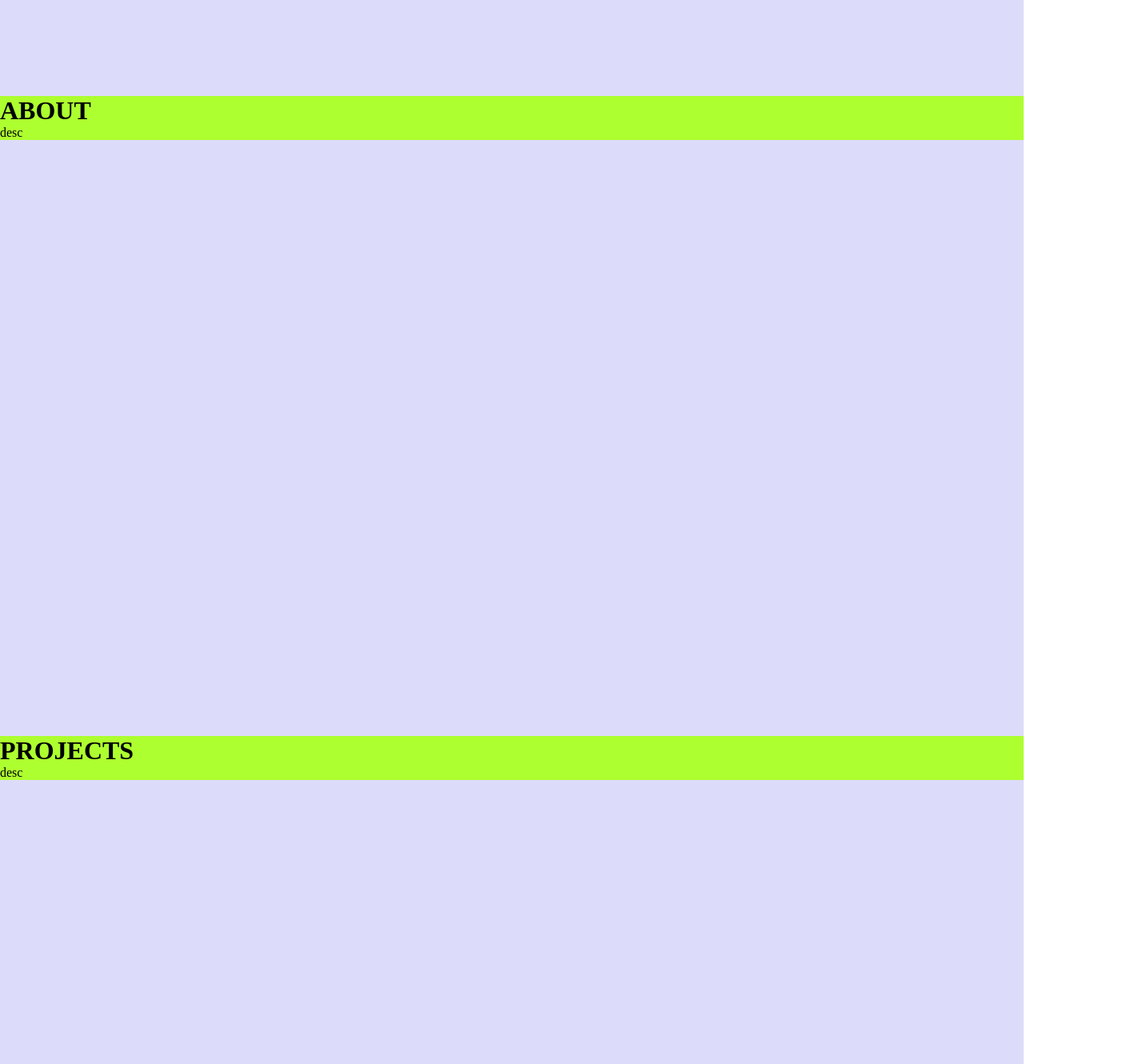
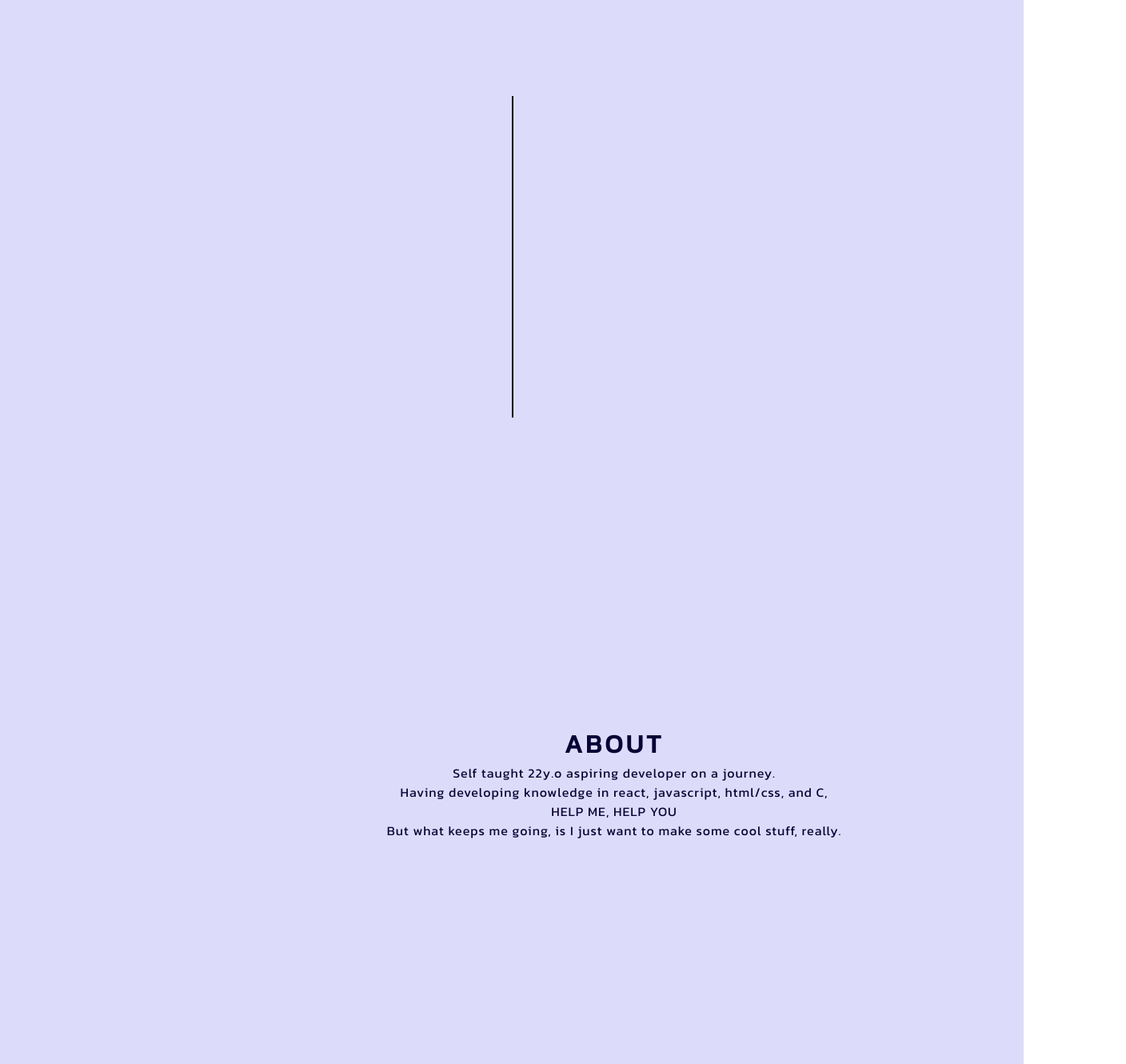
Before and after one commit to Wazmond/Web-Portfolio-React, a React (Vite) app: page / in a window 1280 px wide. Shown: the part 680-2010 px from the top of the page at 80% size, 1408 px wide, since content can reach past the window. Built offline with nearby package versions, Linux system fonts and the light colour scheme.

Commit message:
Changes
Removed experiences & educations tab and content

```diff
--- a/src/NavBar2.jsx
+++ b/src/NavBar2.jsx
@@ -10,11 +10,12 @@ const NavBar = styled.div`
 const Container = styled.div`
     display: flex;
     padding: 10px 10px;
-    `;
+`;
 const HomeContainer = styled.div`
     margin-right: auto;
 `;
 const LinkContainer = styled.div``;
+
 const Link = styled.a`
     text-decoration: none;
     font-family: Kanit;
@@ -44,8 +45,6 @@ export default function Navbar() {
             <LinkContainer>
               <Link href="#about">ABOUT</Link>
               <Link href="#projects">PROJECTS</Link>
-              <Link href="#experience">EXPERIENCE</Link>
-              <Link href="#education">EDUCATION</Link>
               <Link href="#contact">CONTACT</Link>
             </LinkContainer>
           </Container>
--- a/src/Page.jsx
+++ b/src/Page.jsx
@@ -1,26 +1,87 @@
 import styled from "styled-components";
-import { HomePage, TextContainer} from "./PageData/Home"
+import { HomePage, HomeTextContainer} from "./PageData/Home"
+import { About, AboutTextContainer, AboutTimeLineContainer } from "./PageData/About"
+import { Projects,
+    ProjectsContainer,
+    ProjectsCard,
+    // ProjectsDisplay,
+    // ProjectsDescription,
+    ProjectsTitle } from "./PageData/Projects"
 
+
+const PagesContainer = styled.div`
+    background-color: #dcdcfa;
+    width: 100%;
+    `;
 const Psegment = styled.div`
     /* border: 5px solid black; */
-    background-color: #dcdcfa;
     width: 100%;
     height: 100vh;
     scroll-margin-top: 47px;
 `;
 
-const About = styled.div`
-    background-color: greenyellow;
+const Guideline = styled.div`
+    border: 1px solid black;
+    width: 0;
+    height: 50vh;
+    position: relative;
+    left: 50%;
+    margin-left: -0.5px;
+    margin-bottom: calc(50vh - 56.5px);
+    padding: 0;
 `;
-const Projects = styled.div`
-    background-color: greenyellow;
-`;
-const Experience = styled.div`
-    background-color: greenyellow;
-`;
-const Education = styled.div`
-    background-color: greenyellow;
-`;
+/* -x-x-x-x- TO DO LIST -x-x-x-x-
+
+Design the theme of website more.
+    Key being minimalistic, clean, simple yet with many features or details.
+Make a custom scroll bar to suit the current layout of light blue + dark blue
+Make a prompt or signal of somesorts to tell you to scroll down
+    an animated arrow sign pointing down
+    simple line going down
+Make a button that brings you to the very top of the screen
+@media function to change layout of website if it becomes smaller
+    Smaller or viewing from a phone etc.
+    Menu button that shows all the options but in a sleeker way?
+Interactive buttons
+    Navbar could be more interactive. Change pointer to default when hovering over options.
+        Animated hover underlines?
+        Box around options that becomes shaded?
+        Font gets bigger possibly on hover?
+            Letter spacing or font size
+    In About section, an interactive timeline?
+        More details on click or images etc.
+Create some sort of animated background
+    Blur bubble on pointer?
+    Animated mural/design
+    Animated face? thats responsive.
+    Text animation?
+        Text might scale out or change from opacity 0 to 100 in x time etc.
+        Text like from TeneT? or something that might rotate?
+
+import socials in forms of logos that hrefs to a link
+    including (GitHub, LinkedIn, )
+Think of an image or design to put on screen as its very empty.
+    Photo of myself? maybe animated?
+
+About,
+Think of an about description
+Could possibly include my experience there too (work history)
+    Could make it a timeline since birth (birth, school(s), jobs, hobbies(maybe) and commitments)
+    possibly interactive? where you click, more details show up.
+
+Projects,
+Create a grid like structure. where you have an image, and a description underneath it.
+Things to include so far. basic google app script for sheets (SDS call log functions)
+    Current Website(s)?
+
+Contacts
+Include info like my email address or phone number.
+    in forms of logos etc and when you click, it makes you open your email to my email address
+        Could even make it have a 'template' or a placeholder in the email saying "I want to hire you" etc or some sort of placeholder.
+Possibly come up with my own logo? and display it
+*/
+
+
 const Contact = styled.div`
     background-color: greenyellow;
 `;
@@ -33,41 +94,52 @@ const Gap = styled.div` // Used at the very top, under navbar
     padding: 0;
 `;
 
+function Age() {
+    var today = new Date();
+    var birthDate = new Date(2001, 10, 25);
+
+    var age = today.getFullYear() - birthDate.getFullYear();
+    var months = today.getMonth() - birthDate.getMonth();
+    if (months < 0 || (months === 0 && today.getDate() < birthDate.getDate())) {
+        age--;
+    }
+    return age;
+}
 
 export default function Page() {
     return(
         <>
+        <PagesContainer>
             <Psegment id="home">
                     <HomePage>
-                        <TextContainer>
+                        <HomeTextContainer>
                             <h1>Hi I'm <name>Ryuichi Nakamura</name></h1>
                             <p>I'm an aspiring developer based in Sydney.</p>
-                        </TextContainer>
+                        </HomeTextContainer>
                     </HomePage>
             </Psegment>
+            <Guideline />
             <Psegment  id="about">
                     <About>
-                        <h1>ABOUT</h1>
-                        <p>desc</p>
+                        <AboutTextContainer>
+                            <h1>ABOUT</h1>
+                            <p>Self taught <Age />y.o aspiring developer on a journey.</p>
+                            <p>Having developing knowledge in react, javascript, html/css, and C,</p>
+                            <p>HELP ME, HELP YOU</p>
+                            <p>But what keeps me going, is I just want to make some cool stuff, really.</p>
+                        </AboutTextContainer>
+                        <AboutTimeLineContainer />
+                        {/* Could make a time line, interactive. it can be from a button or from mouse movement? left back to the past and right to the present. man can get bigger and smaller
+                        this can make the use of an education  */}
                     </About>
             </Psegment>
             <Psegment id="projects">
                     <Projects>
-                        <h1>PROJECTS</h1>
-                        <p>desc</p>
+                        <ProjectsTitle>PROJECTS</ProjectsTitle>
+                        <ProjectsContainer>
+                            <ProjectsCard />
+                        </ProjectsContainer>
                     </Projects>
-            </Psegment>
-            <Psegment id="experience">
-                    <Experience>
-                        <h1>EXPERIENCE</h1>
-                        <p>desc</p>
-                    </Experience>
-            </Psegment>
-            <Psegment id="education">
-                    <Education>
-                        <h1>EDUCATION</h1>
-                        <p>desc</p>
-                    </Education>
             </Psegment>
             <Psegment id="contact">
                     <Contact>
@@ -75,6 +147,7 @@ export default function Page() {
                         <p>desc</p>
                     </Contact>
             </Psegment>
+        </PagesContainer>
         </>
     );
 };
--- a/src/PageData/About.jsx
+++ b/src/PageData/About.jsx
@@ -1,3 +1,29 @@
-const About = styled.div`
-    background-color: greenyellow;
+import styled from "styled-components"
+
+export const About = styled.div`
+    height: 100vh;
+    width: 100%;
 `;
+
+export const AboutTextContainer = styled.div`
+    position: relative;
+    top: 5%;
+    left: 10%;
+
+    h1 {
+        font-family: kanit;
+        letter-spacing: 4px;
+        text-align: center;
+        font-weight: bold;
+        color: #0a0035;
+    }
+
+    p {
+        font-family: kanit;
+        letter-spacing: 1px;
+        text-align: center;
+        color: #0a0035;
+    }
+`;
+
+export const AboutTimeLineContainer = styled.div``;
--- a/src/PageData/Contact.jsx
+++ b/src/PageData/Contact.jsx
@@ -0,0 +1 @@
+import styled from "styled-components"
--- a/src/PageData/Education.jsx
+++ b/src/PageData/Education.jsx
@@ -0,0 +1 @@
+import styled from "styled-components"
--- a/src/PageData/Experience.jsx
+++ b/src/PageData/Experience.jsx
@@ -0,0 +1 @@
+import styled from "styled-components"
--- a/src/PageData/Home.jsx
+++ b/src/PageData/Home.jsx
@@ -4,7 +4,7 @@ export const HomePage = styled.div`
     width: 100%;
     height: 100%;
 `;
-export const TextContainer = styled.div`
+export const HomeTextContainer = styled.div`
     position: absolute;
     top: 50%;
     left: 10%;
--- a/src/PageData/Projects.jsx
+++ b/src/PageData/Projects.jsx
@@ -0,0 +1,39 @@
+import styled from "styled-components"
+
+export const Projects = styled.div`
+    display: block;
+    height: calc(100vh - 47px);
+    width: 100%;
+    overflow: hidden;
+`;
+
+export const ProjectsTitle = styled.h1`
+    font-family: kanit;
+    letter-spacing: 2px;
+    text-align: center;
+    font-weight: bold;
+    margin: 30px auto;
+    color: #0a0035;
+`;
+export const ProjectsContainer = styled.div`
+    margin: auto;
+    border: 2px solid #0a0035;
+    height: 75vh;
+    width: 80%;
+    `;
+
+// export default function ProjectsCard() {
+//     return(
+//         <>
+//             {/* IMAGE element */}
+//             {/* Name of element */}
+//             {/* Descripton of element */}
+//         </>
+//     );
+// }
+export const ProjectsCard = styled.div``;
+// export const ProjectsDisplay = styled.div``;
+// export const ProjectsDescription = styled.div``;
+
+// export const ProjectsCard2 = styled.div``;
+// export const ProjectsCard3 = styled.div``;
```
